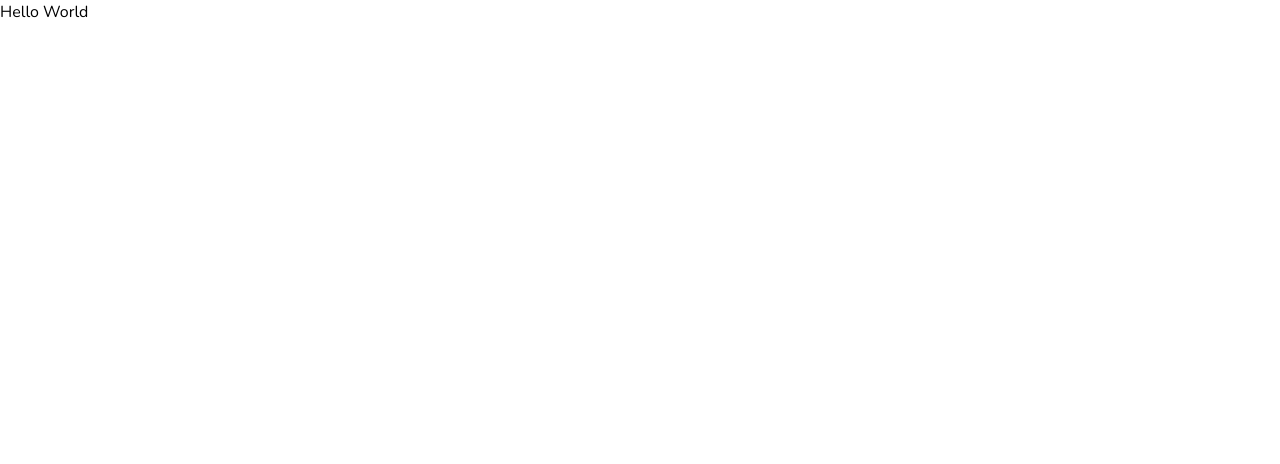
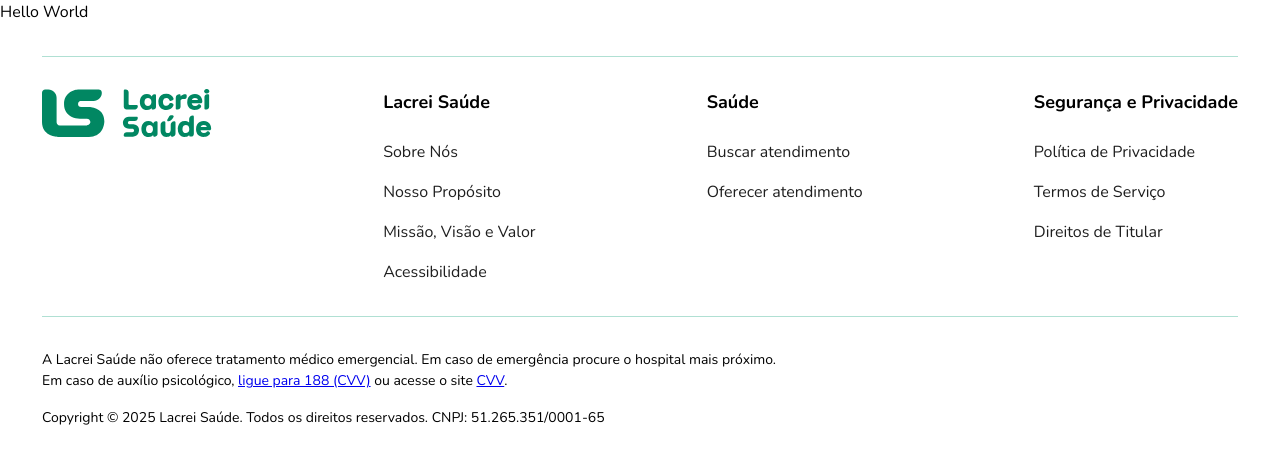
Before and after one commit to bulnes/lacrei-saude-desafio-fe, a Next.js app: page / in a window 1280 px wide. Shown: the top 464 px of the page. Built offline with nearby package versions, Linux system fonts and the light colour scheme.

Commit message:
feat: add footer component

```diff
--- a/src/app/layout.tsx
+++ b/src/app/layout.tsx
@@ -1,3 +1,4 @@
+import { Footer } from "@/components/footer";
 import StyledComponentsRegistry from "@/lib/registry";
 import { Nunito } from "next/font/google";
 import { GlobalStyles } from "./global.styles";
@@ -19,6 +20,7 @@ export default function RootLayout({
         <StyledComponentsRegistry>
           <GlobalStyles />
           {children}
+          <Footer />
         </StyledComponentsRegistry>
       </body>
     </html>
--- /dev/null
+++ b/src/components/footer/index.tsx
@@ -0,0 +1,86 @@
+import Image from "next/image";
+import Link from "next/link";
+import * as S from "./styles";
+
+const content = [
+  {
+    title: "Lacrei Saúde",
+    links: [
+      { label: "Sobre Nós", href: "#" },
+      { label: "Nosso Propósito", href: "#" },
+      { label: "Missão, Visão e Valor", href: "#" },
+      { label: "Acessibilidade", href: "#" },
+    ],
+  },
+  {
+    title: "Saúde",
+    links: [
+      { label: "Buscar atendimento", href: "#" },
+      { label: "Oferecer atendimento", href: "#" },
+    ],
+  },
+  {
+    title: "Segurança e Privacidade",
+    links: [
+      { label: "Política de Privacidade", href: "#" },
+      { label: "Termos de Serviço", href: "#" },
+      { label: "Direitos de Titular", href: "#" },
+    ],
+  },
+];
+
+export function Footer() {
+  return (
+    <S.FooterContainer>
+      <S.Divider />
+
+      <S.Content>
+        <Image
+          src="/images/logo-v2.svg"
+          alt="Logo Lacrei Saúde"
+          width={170}
+          height={48}
+        />
+
+        {content.map((section) => (
+          <S.ContentSection key={section.title}>
+            <S.ContentTitle>{section.title}</S.ContentTitle>
+
+            <nav>
+              {section.links.map((link) => (
+                <Link key={link.label} href={link.href}>
+                  {link.label}
+                </Link>
+              ))}
+            </nav>
+          </S.ContentSection>
+        ))}
+      </S.Content>
+
+      <S.Divider />
+
+      <S.Footnote>
+        <p>
+          A Lacrei Saúde não oferece tratamento médico emergencial. Em caso de
+          emergência procure o hospital mais próximo.
+        </p>
+        <p>
+          Em caso de auxílio psicológico,{" "}
+          <Link href="tel:188">ligue para 188 (CVV)</Link> ou acesse o site{" "}
+          <Link
+            href="https://www.cvv.org.br"
+            target="_blank"
+            rel="noopener noreferrer"
+          >
+            CVV
+          </Link>
+          .
+        </p>
+        <p>
+          Copyright &copy; {new Date().getFullYear()} Lacrei Saúde. Todos os
+          direitos reservados. CNPJ: 51.265.351/0001-65
+        </p>
+      </S.Footnote>
+    </S.FooterContainer>
+  );
+}
--- /dev/null
+++ b/src/components/footer/styles.ts
@@ -0,0 +1,59 @@
+"use client";
+
+import styled from "styled-components";
+
+export const FooterContainer = styled.footer`
+  max-width: 74.75rem;
+  margin: 0 auto;
+`;
+
+export const Content = styled.div`
+  display: flex;
+  flex-direction: column;
+  justify-content: space-between;
+  gap: 4rem;
+
+  @media (min-width: 768px) {
+    flex-direction: row;
+  }
+`;
+
+export const ContentSection = styled.div`
+  &, & > nav {
+    display: flex;
+    flex-direction: column;
+    gap: 1rem;
+  }
+
+  & a {
+    text-decoration: none;
+    font-size: 1rem;
+    line-height: 1.5rem;
+    color: rgb(31, 31, 31);
+
+    &:hover {
+      text-decoration: underline;
+    }
+  }
+`;
+
+export const ContentTitle = styled.h3`
+  font-size: 1.125rem;
+  line-height: 1.688rem;
+  font-weight: 700;
+  margin-bottom: 0.5rem;
+`;
+
+export const Divider = styled.hr`
+  border: none;
+  border-top: 1px solid rgb(176, 224, 211);
+  margin: 2rem 0;
+`;
+
+export const Footnote = styled.div`
+  font-size: 0.875rem;
+
+  & > p:last-child {
+    margin-top: 1rem;
+  }
+`;
```
Also changed, not shown: public/images/logo-v2.svg (added).
